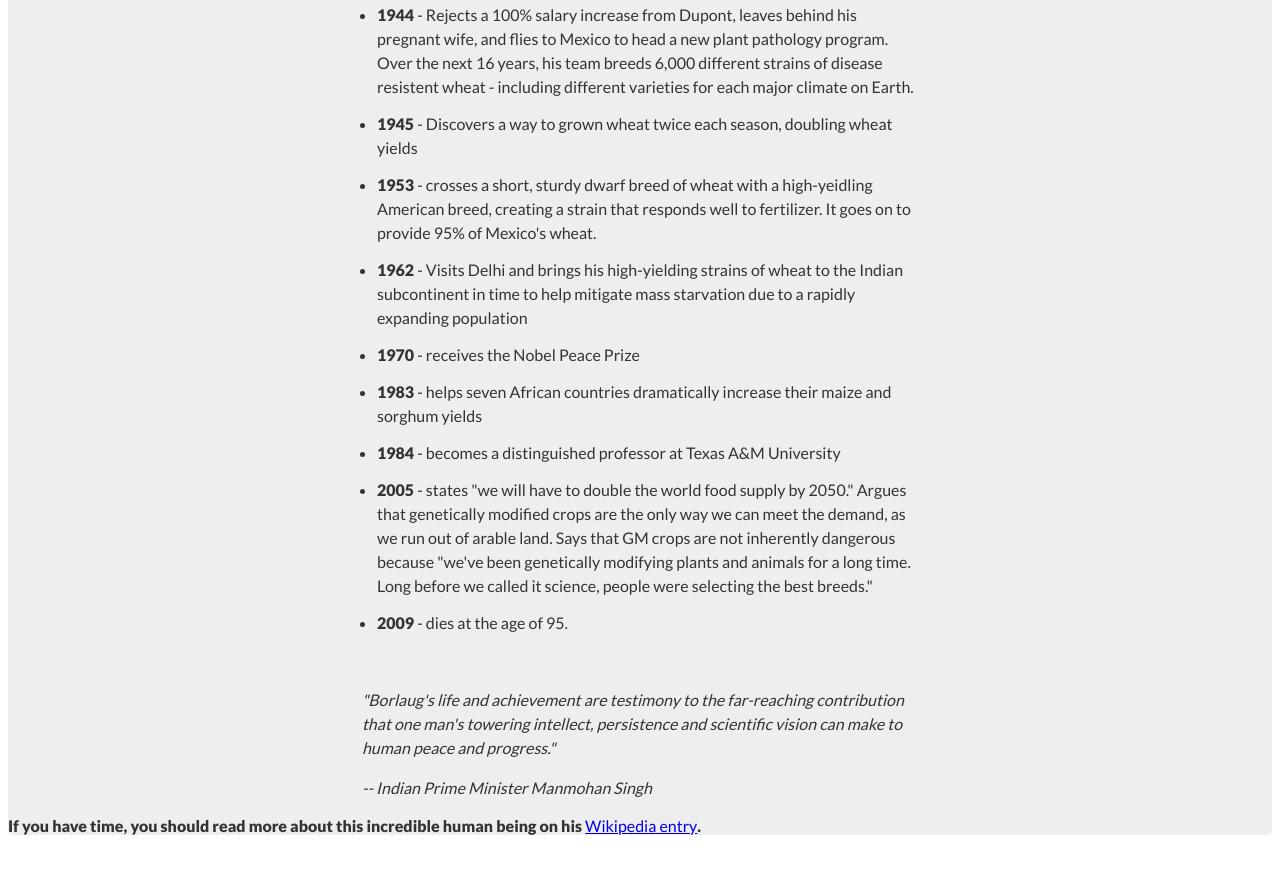
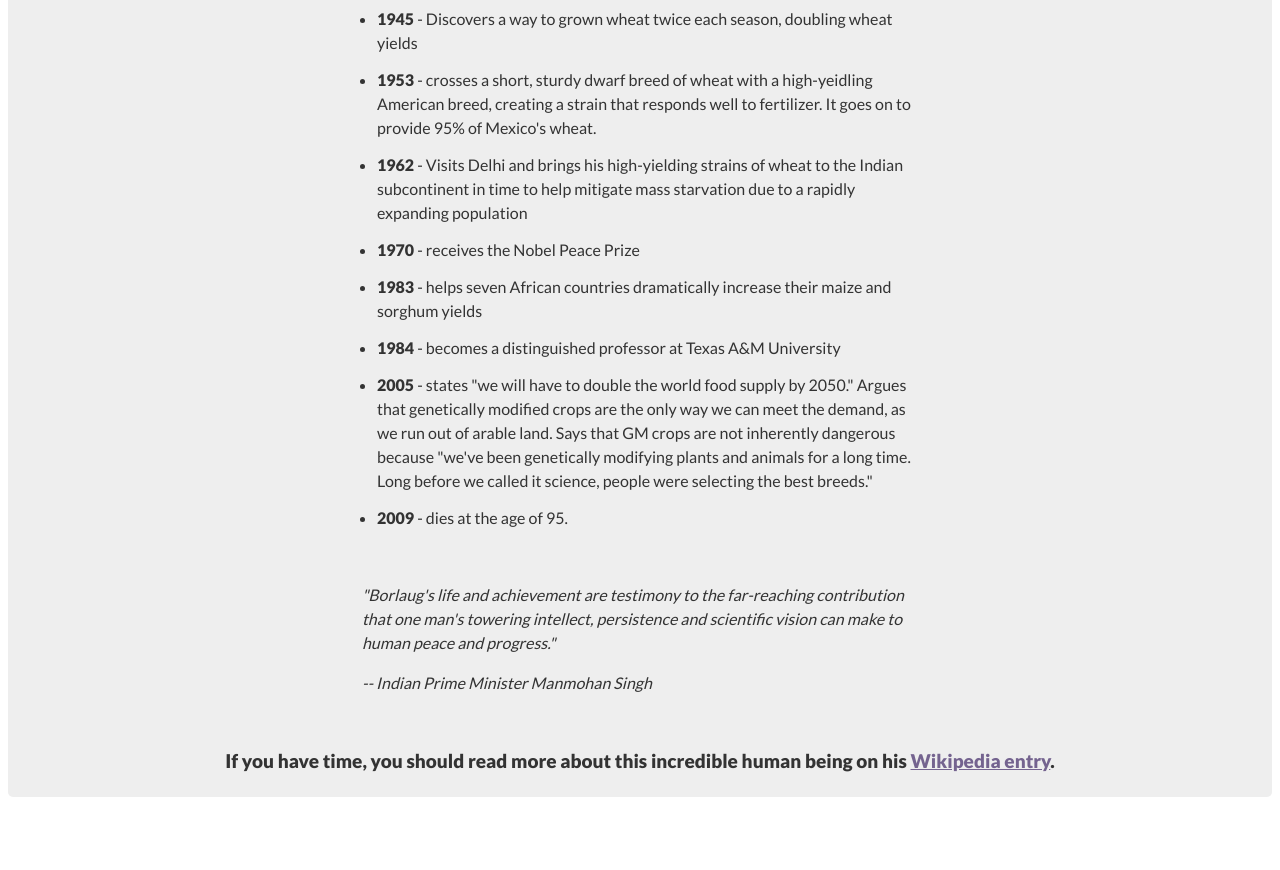
Before and after one commit to AmPrince86/Tribute-Page, a plain HTML site: page index.html in a window 1280 px wide. Shown: the part 1540-2410 px from the top of the page. After the commit the page ends 2372 px from the top, so only its background shows below. Drawn offline with Linux system fonts and the light colour scheme.

Commit message:
finished

```diff
--- a/css/styles.css
+++ b/css/styles.css
@@ -9,7 +9,6 @@ body {
     font-family: 'Lato', sans-serif;
     margin-top: 35px;
     margin-bottom: 35px;
-    border: 0px solid black;
 }
 p, li, a, em {
     font-weight: 400;
@@ -31,7 +30,8 @@ header {
     text-align: center;
 }
 #image {
-    width: 100%;
+    display: block;
+    max-width: 100%;
     margin: auto;
 }
 #img-caption {
@@ -40,7 +40,6 @@ header {
 }
 /* MAIN STYLE */
 #tribute-info {
-    border: 0px solid black;
     text-align: center;
     font-size: 1.9rem;
     padding: 35px 0;
@@ -49,17 +48,14 @@ ul {
     width: 45%;
     position: relative;
     left: 25%;
-    border: 0px solid blue;
     line-height: 24px;
 }
 
 li {
-    border: 0px solid green;
     margin: 13px;
     text-align: start;
 }
 .quote {
-    border: 0px solid green;
     padding-top: 24px;
     width: 45%;
     position: relative;
@@ -68,3 +64,13 @@ li {
 }
 
 /* FOOTER STYLE */
+footer p, a {
+    font-size: 1.9rem;
+    font-weight: 900;
+    padding-top: 35px;
+    padding-bottom: 25px;
+    text-align: center;
+}
+#tribute-link {
+    color: #74638F;
+}
--- a/index.html
+++ b/index.html
@@ -60,6 +60,6 @@
 </body>
 
 <footer>
-    <p><strong>If you have time, you should read more about this incredible human being on his <a id="tribute-link" href="https://en.wikipedia.org/wiki/Norman_Borlaug" target="_blank">Wikipedia entry</a>.</strong></p>
+    <p>If you have time, you should read more about this incredible human being on his <a id="tribute-link" href="https://en.wikipedia.org/wiki/Norman_Borlaug" target="_blank">Wikipedia entry</a>.</p>
 </footer>
 </html>
```
